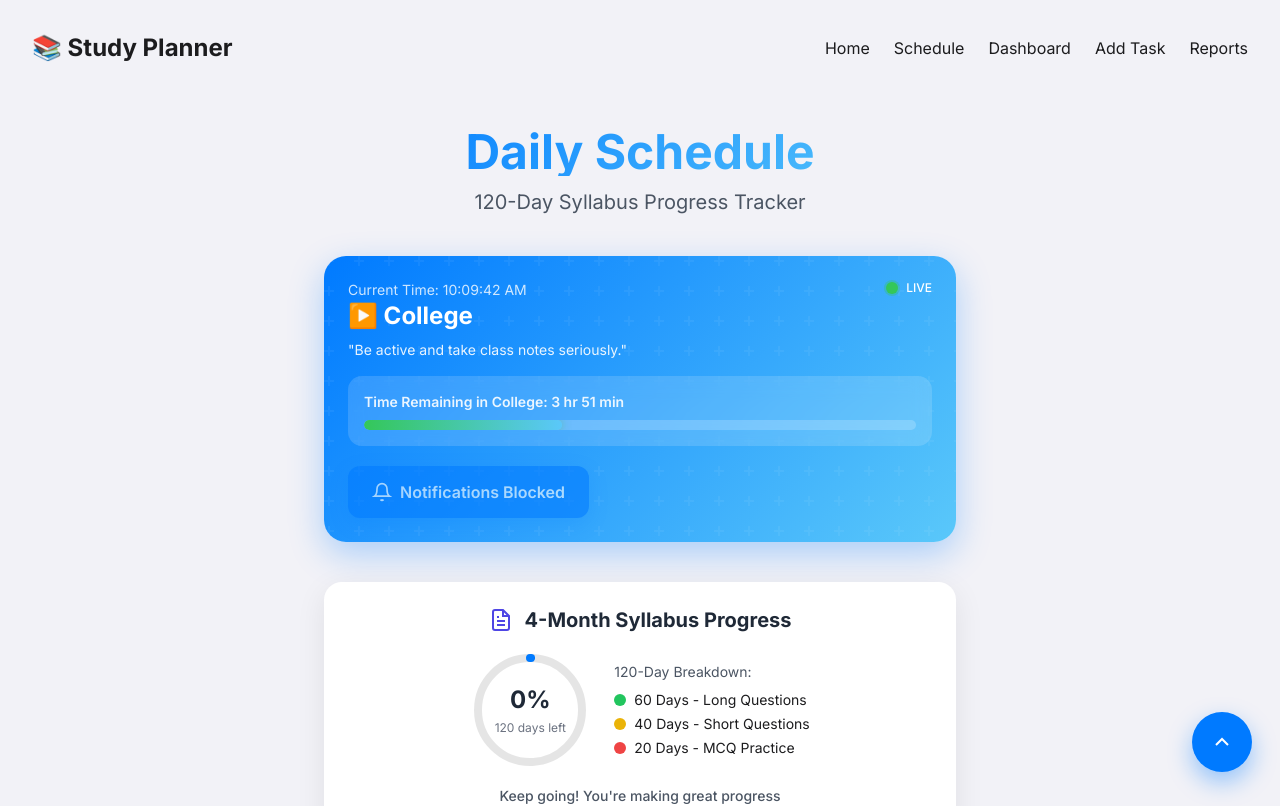
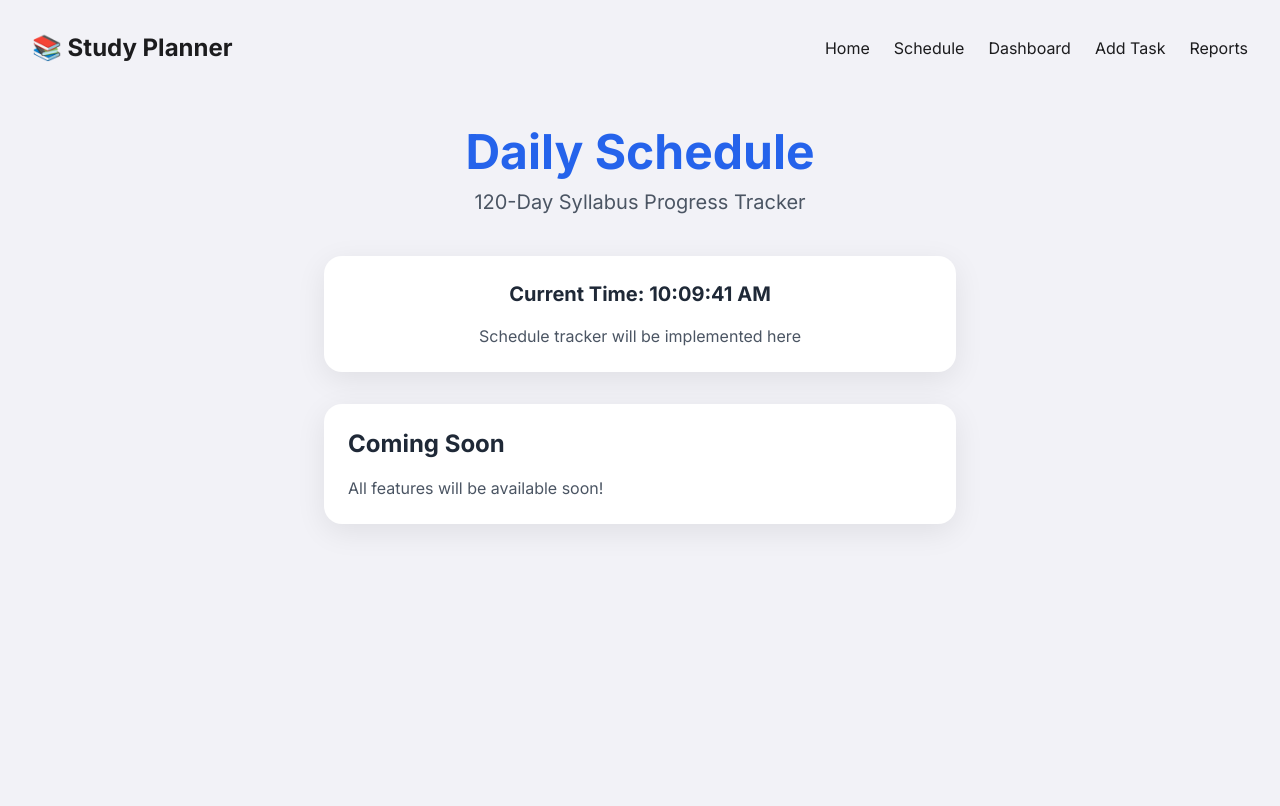
Before and after one commit to techai342/Daily-Schedule, a React (Vite) app: page /schedule in a window 1280 px wide. Shown: the top 806 px of the page. Built offline with nearby package versions, Linux system fonts and the light colour scheme.

Commit message:
Update ScheduleTracker.jsx

```diff
--- a/src/pages/ScheduleTracker.jsx
+++ b/src/pages/ScheduleTracker.jsx
@@ -1,64 +1,38 @@
 import { useState, useEffect } from "react";
-import CurrentReminder from "../components/CurrentReminder";
-import SyllabusProgress from "../components/SyllabusProgress";
-import ScheduleList from "../components/ScheduleList";
-import SubjectProgress from "../components/SubjectProgress";
-import PerformanceSummary from "../components/PerformanceSummary";
-import FloatingAction from "../components/FloatingAction";
 
 export default function ScheduleTracker() {
   const [currentTime, setCurrentTime] = useState(new Date());
-  const [notificationPermission, setNotificationPermission] = useState("default");
 
   useEffect(() => {
     const timer = setInterval(() => {
       setCurrentTime(new Date());
     }, 1000);
 
-    // Check notification permission
-    if ("Notification" in window) {
-      setNotificationPermission(Notification.permission);
-    }
-
     return () => clearInterval(timer);
   }, []);
-
-  const requestNotificationPermission = () => {
-    if ("Notification" in window) {
-      Notification.requestPermission().then((permission) => {
-        setNotificationPermission(permission);
-        if (permission === "granted") {
-          new Notification("Reminders Activated", {
-            body: "You'll now receive study reminders",
-          });
-        }
-      });
-    }
-  };
 
   return (
     <div className="min-h-screen bg-ios-bg">
       <div className="container mx-auto max-w-2xl px-5 py-8">
-        <header className="text-center mb-10 bounce-in">
-          <h1 className="text-5xl font-bold mb-3 header-gradient">
+        <header className="text-center mb-10">
+          <h1 className="text-5xl font-bold mb-3 text-blue-600">
             Daily Schedule
           </h1>
           <p className="text-xl text-gray-600">120-Day Syllabus Progress Tracker</p>
         </header>
 
-        <CurrentReminder
-          currentTime={currentTime}
-          notificationPermission={notificationPermission}
-          onRequestNotification={requestNotificationPermission}
-        />
+        <div className="ios-card p-6 mb-8 text-center">
+          <h2 className="text-xl font-bold text-gray-800 mb-4">
+            Current Time: {currentTime.toLocaleTimeString()}
+          </h2>
+          <p className="text-gray-600">Schedule tracker will be implemented here</p>
+        </div>
 
-        <SyllabusProgress currentTime={currentTime} />
-        <ScheduleList currentTime={currentTime} />
-        <SubjectProgress />
-        <PerformanceSummary />
+        <div className="ios-card p-6">
+          <h2 className="text-2xl font-bold text-gray-800 mb-4">Coming Soon</h2>
+          <p className="text-gray-600">All features will be available soon!</p>
+        </div>
       </div>
-
-      <FloatingAction />
     </div>
   );
 }
```
